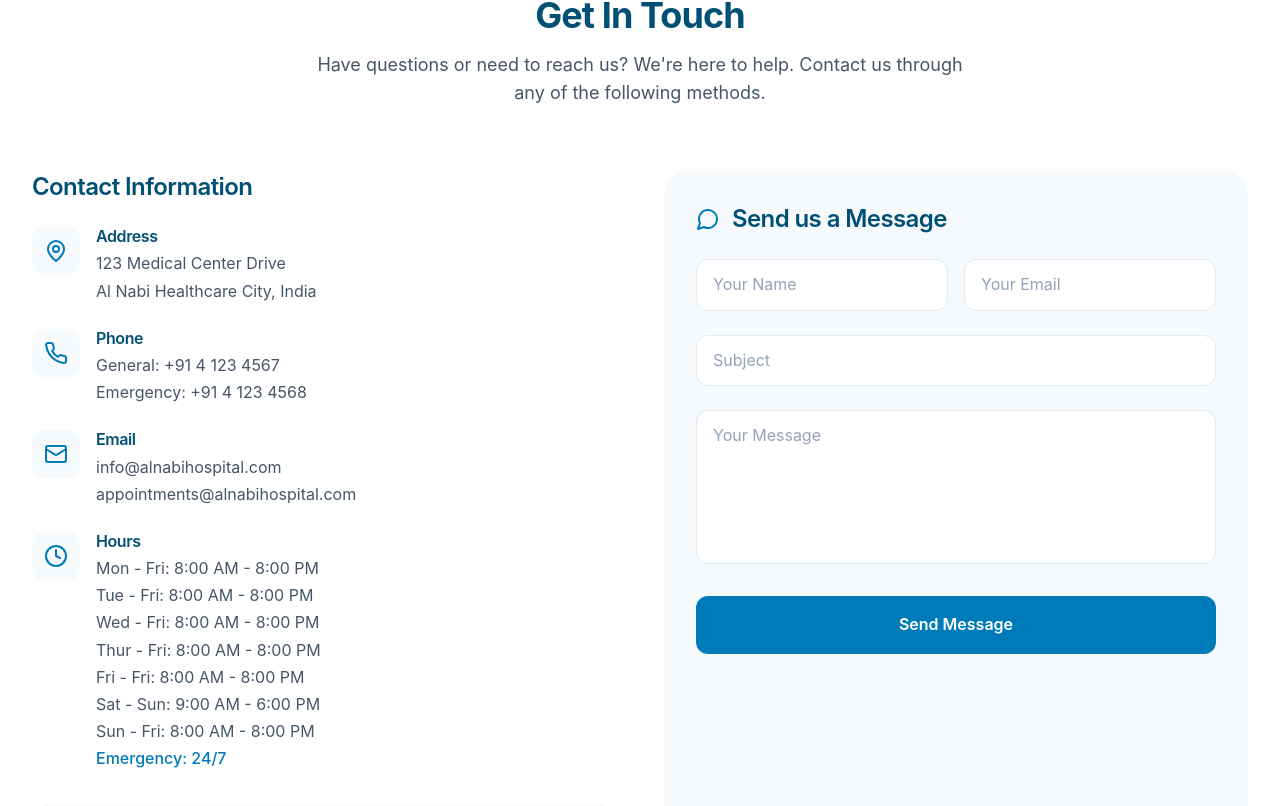
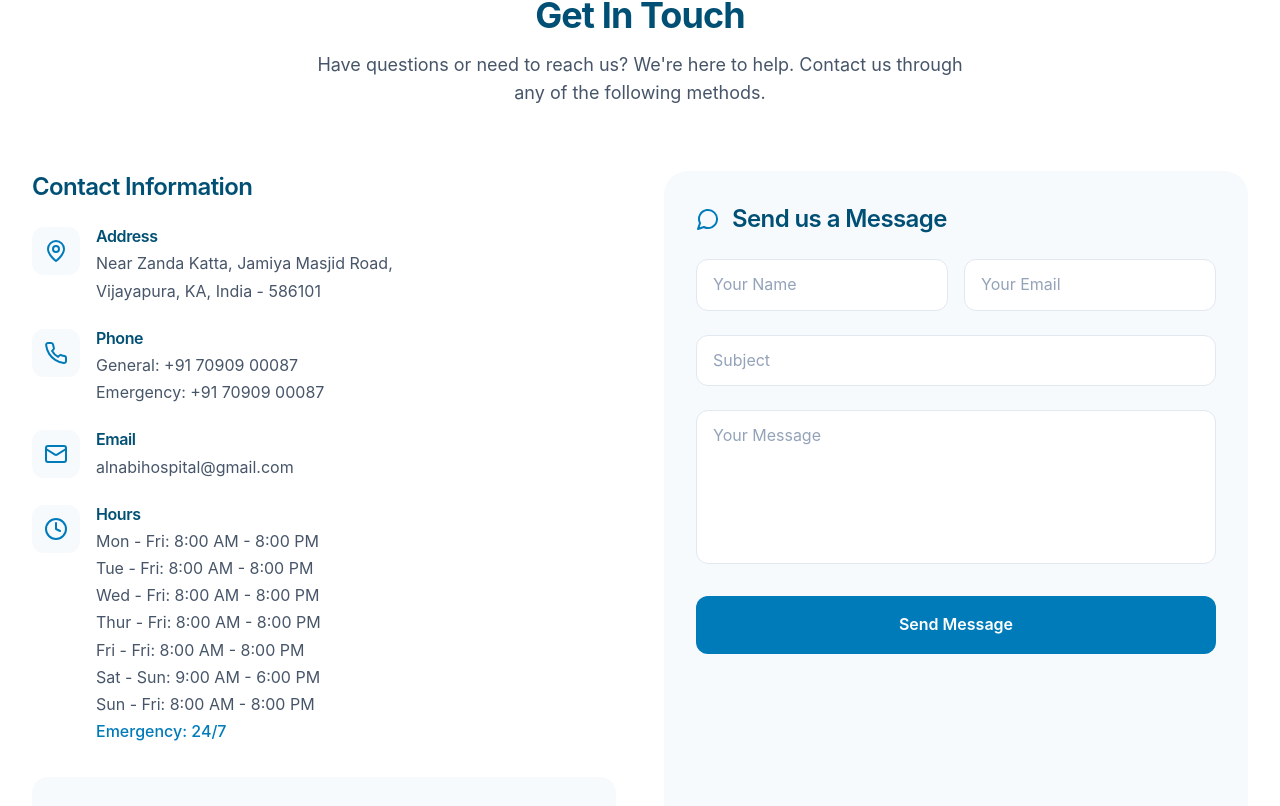
Before and after one commit to LuC1f3-r/al-nabi-hospital, a React (Vite) app: page / in a window 1280 px wide. Shown: the part 4853-5659 px from the top of the page. Built offline with nearby package versions, Linux system fonts and the light colour scheme; grey boxes are pictures that could not be loaded.

Commit message:
fixed contacts

```diff
--- a/src/components/Contact.tsx
+++ b/src/components/Contact.tsx
@@ -1,26 +1,36 @@
-import React, { useState } from 'react';
-import { MapPin, Phone, Mail, Clock, MessageCircle } from 'lucide-react';
+import React, { useState } from "react";
+import { MapPin, Phone, Mail, Clock, MessageCircle } from "lucide-react";
 
 const Contact = () => {
   const [formData, setFormData] = useState({
-    name: '',
-    email: '',
-    subject: '',
-    message: ''
+    name: "",
+    email: "",
+    subject: "",
+    message: "",
   });
 
   const handleSubmit = (e: React.FormEvent) => {
     e.preventDefault();
-    // Handle form submission
-    console.log('Form submitted:', formData);
-    alert('Thank you for your message! We will get back to you soon.');
-    setFormData({ name: '', email: '', subject: '', message: '' });
+    const phoneNumber = "917090900087";
+
+    const message = encodeURIComponent(
+      `Name: ${formData.name}\nEmail: ${formData.email}\nSubject: ${formData.subject}\nMessage: ${formData.message}`
+    );
+
+    const whatsappUrl = `https://wa.me/${phoneNumber}?text=${message}`;
+
+    window.open(whatsappUrl, "_blank");
+
+    // Optionally clear form and alert user
+    setFormData({ name: "", email: "", subject: "", message: "" });
   };
 
-  const handleChange = (e: React.ChangeEvent<HTMLInputElement | HTMLTextAreaElement>) => {
+  const handleChange = (
+    e: React.ChangeEvent<HTMLInputElement | HTMLTextAreaElement>
+  ) => {
     setFormData({
       ...formData,
-      [e.target.name]: e.target.value
+      [e.target.name]: e.target.value,
     });
   };
 
@@ -32,7 +42,8 @@ const Contact = () => {
             Get In Touch
           </h2>
           <p className="text-lg text-gray-600 max-w-2xl mx-auto">
-            Have questions or need to reach us? We're here to help. Contact us through any of the following methods.
+            Have questions or need to reach us? We're here to help. Contact us
+            through any of the following methods.
           </p>
         </div>
 
@@ -40,7 +51,9 @@ const Contact = () => {
           {/* Contact Information */}
           <div className="space-y-8">
             <div>
-              <h3 className="text-2xl font-semibold text-[#004F74] mb-6">Contact Information</h3>
+              <h3 className="text-2xl font-semibold text-[#004F74] mb-6">
+                Contact Information
+              </h3>
 
               <div className="space-y-6">
                 <div className="flex items-start space-x-4">
@@ -48,8 +61,14 @@ const Contact = () => {
                     <MapPin className="h-6 w-6 text-[#007BBA]" />
                   </div>
                   <div>
-                    <h4 className="font-semibold text-[#004F74] mb-1">Address</h4>
-                    <p className="text-gray-600">123 Medical Center Drive<br />Al Nabi Healthcare City, India</p>
+                    <h4 className="font-semibold text-[#004F74] mb-1">
+                      Address
+                    </h4>
+                    <p className="text-gray-600">
+                      Near Zanda Katta, Jamiya Masjid Road,
+                      <br />
+                      Vijayapura, KA, India - 586101
+                    </p>
                   </div>
                 </div>
 
@@ -60,8 +79,9 @@ const Contact = () => {
                   <div>
                     <h4 className="font-semibold text-[#004F74] mb-1">Phone</h4>
                     <p className="text-gray-600">
-                      General: +91 4 123 4567<br />
-                      Emergency: +91 4 123 4568
+                      General: +91 70909 00087
+                      <br />
+                      Emergency: +91 70909 00087
                     </p>
                   </div>
                 </div>
@@ -73,8 +93,8 @@ const Contact = () => {
                   <div>
                     <h4 className="font-semibold text-[#004F74] mb-1">Email</h4>
                     <p className="text-gray-600">
-                      info@alnabihospital.com<br />
-                      appointments@alnabihospital.com
+                      alnabihospital@gmail.com
+                      <br />
                     </p>
                   </div>
                 </div>
@@ -86,14 +106,23 @@ const Contact = () => {
                   <div>
                     <h4 className="font-semibold text-[#004F74] mb-1">Hours</h4>
                     <p className="text-gray-600">
-                      Mon - Fri: 8:00 AM - 8:00 PM<br />
-                      Tue - Fri: 8:00 AM - 8:00 PM<br />
-                      Wed - Fri: 8:00 AM - 8:00 PM<br />
-                      Thur - Fri: 8:00 AM - 8:00 PM<br />
-                      Fri - Fri: 8:00 AM - 8:00 PM<br />
-                      Sat - Sun: 9:00 AM - 6:00 PM<br />
-                      Sun - Fri: 8:00 AM - 8:00 PM<br />
-                      <span className="text-[#007BBA] font-medium">Emergency: 24/7</span>
+                      Mon - Fri: 8:00 AM - 8:00 PM
+                      <br />
+                      Tue - Fri: 8:00 AM - 8:00 PM
+                      <br />
+                      Wed - Fri: 8:00 AM - 8:00 PM
+                      <br />
+                      Thur - Fri: 8:00 AM - 8:00 PM
+                      <br />
+                      Fri - Fri: 8:00 AM - 8:00 PM
+                      <br />
+                      Sat - Sun: 9:00 AM - 6:00 PM
+                      <br />
+                      Sun - Fri: 8:00 AM - 8:00 PM
+                      <br />
+                      <span className="text-[#007BBA] font-medium">
+                        Emergency: 24/7
+                      </span>
                     </p>
                   </div>
                 </div>
@@ -119,7 +148,9 @@ const Contact = () => {
           <div className="bg-[#F6FAFD] rounded-3xl p-8">
             <div className="flex items-center space-x-3 mb-6">
               <MessageCircle className="h-6 w-6 text-[#007BBA]" />
-              <h3 className="text-2xl font-semibold text-[#004F74]">Send us a Message</h3>
+              <h3 className="text-2xl font-semibold text-[#004F74]">
+                Send us a Message
+              </h3>
             </div>
 
             <form onSubmit={handleSubmit} className="space-y-6">
```
Lines whose indentation alone changed are shown as unchanged.
